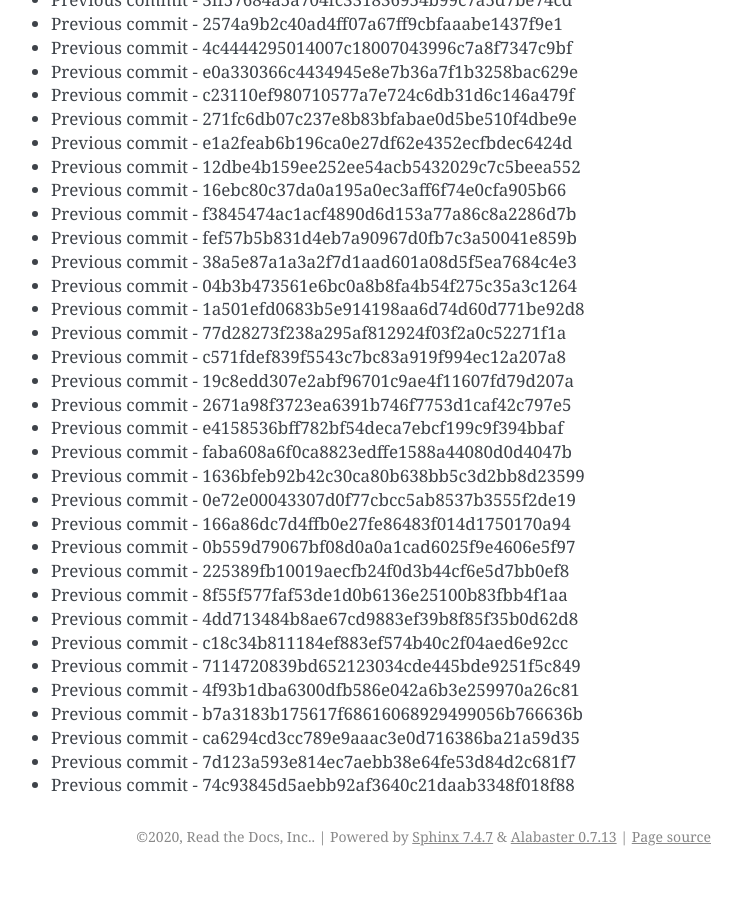
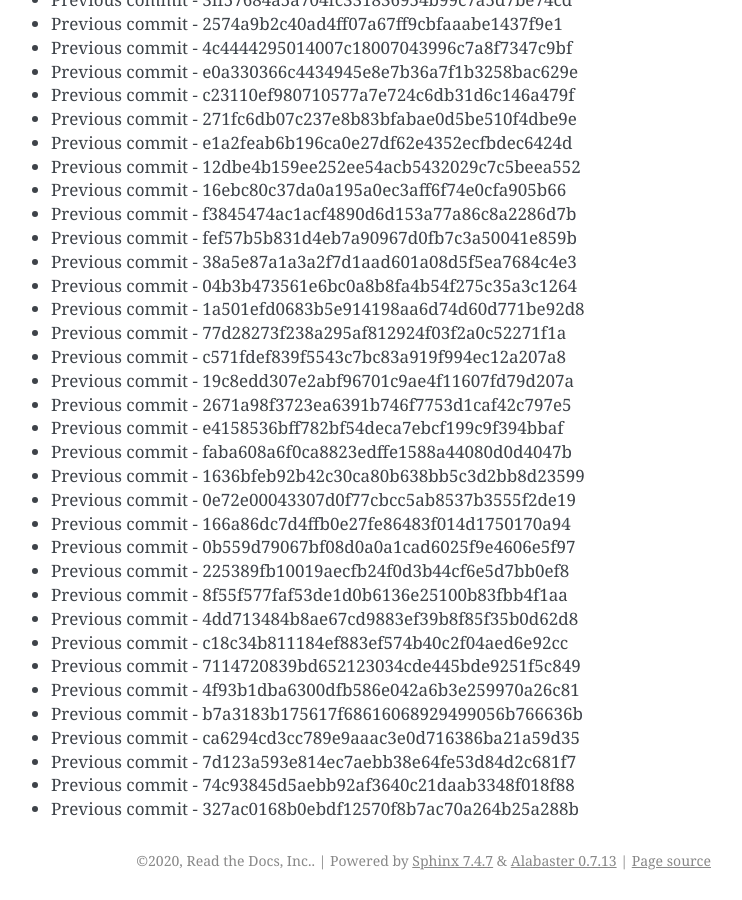
Before and after one commit to readthedocs/rtd-git-stresstest, a Sphinx documentation site: the page built from docs/updates.rst, in a window 1280 px wide and 900 px high, scrolled down 89156 px. Shown: the whole window, without its empty margins (399-1141 px from the left). Built offline with Sphinx 7.4.7, drawn with Linux system fonts in a browser that asks for light colours; before the commit the page ends 90032 px from its top, so only the background shows below that.

Commit message:
Generating commit from previous: 327ac0168b0ebdf12570f8b7ac70a264b25a288b

```diff
--- a/docs/updates.rst
+++ b/docs/updates.rst
@@ -3778,3 +3778,4 @@ It can be tested for any performance characteristics.
 * Previous commit - ca6294cd3cc789e9aaac3e0d716386ba21a59d35
 * Previous commit - 7d123a593e814ec7aebb38e64fe53d84d2c681f7
 * Previous commit - 74c93845d5aebb92af3640c21daab3348f018f88
+* Previous commit - 327ac0168b0ebdf12570f8b7ac70a264b25a288b
```
